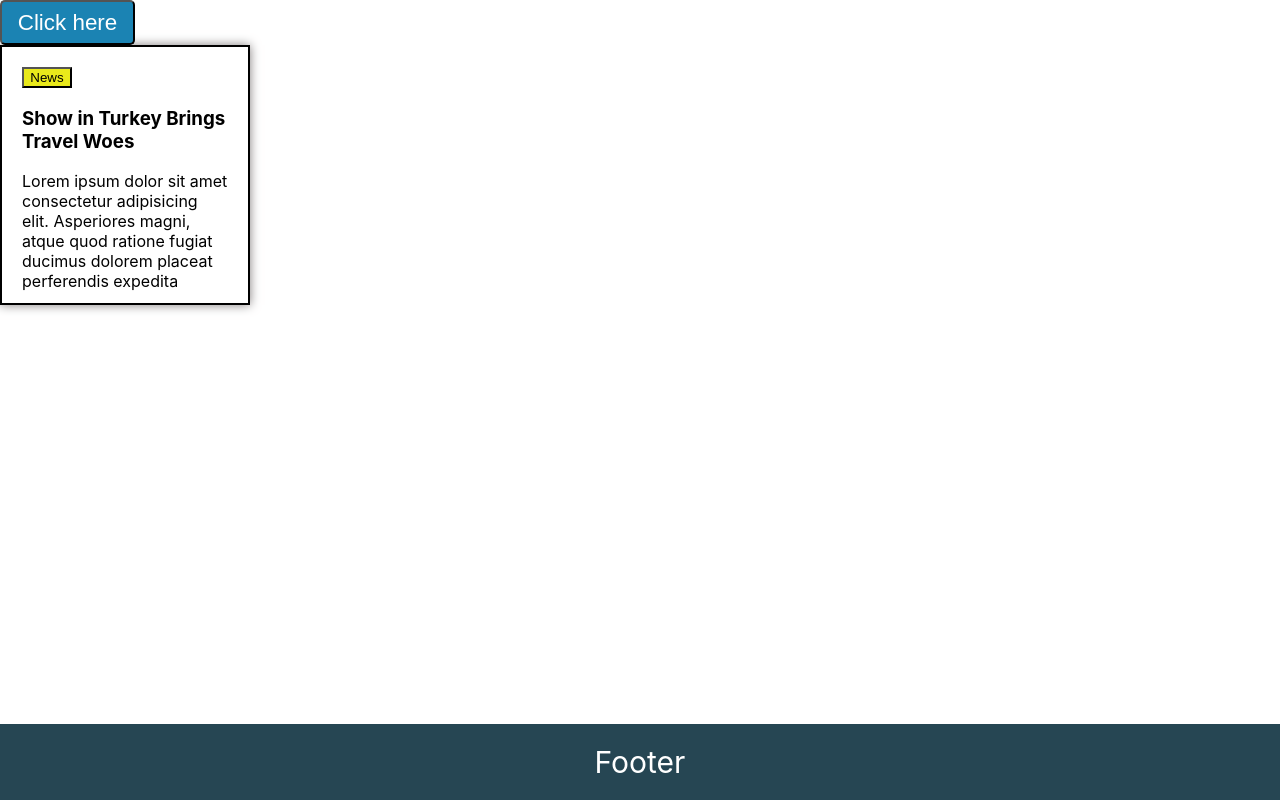
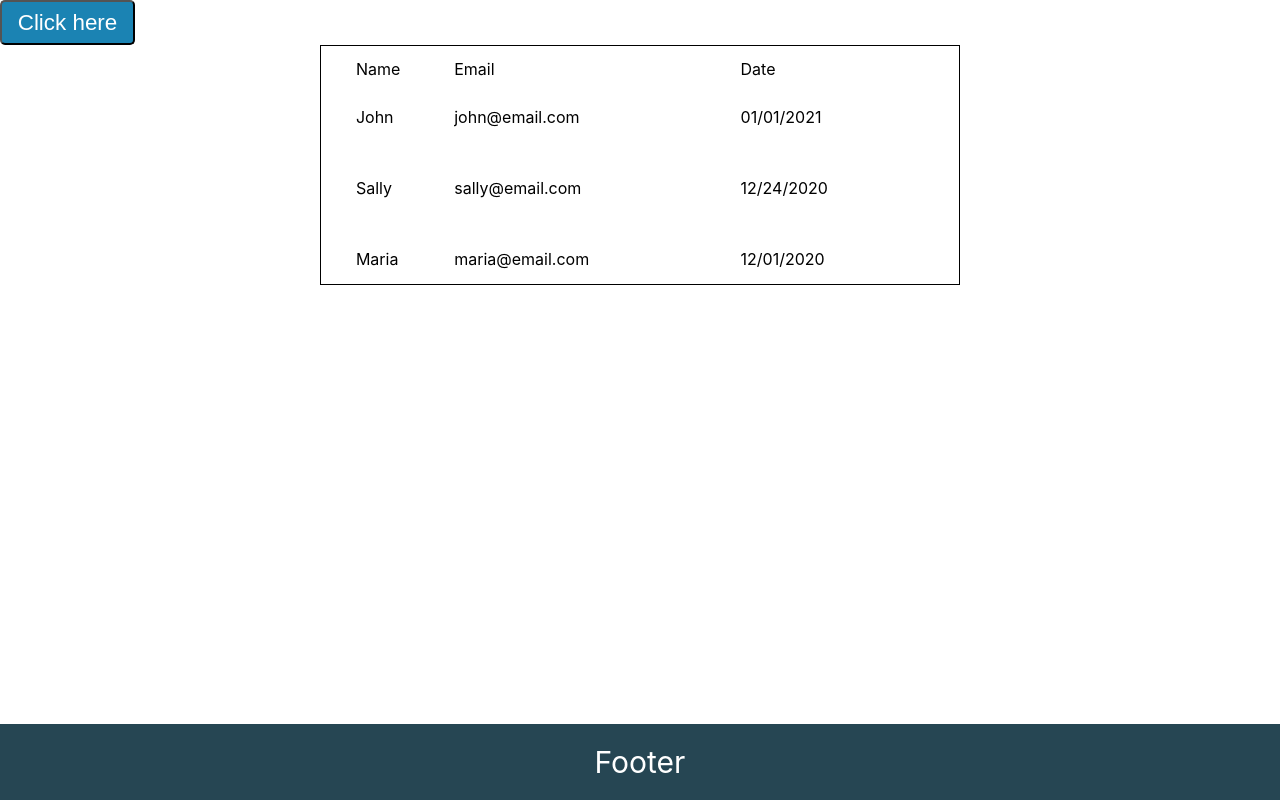
Before and after one commit to Adityagupta89/Dummy_Project, a Next.js app: page /home in a window 1280 px wide. Built offline with nearby package versions, Linux system fonts and the light colour scheme.

Commit message:
Add Dynamic table

```diff
--- /dev/null
+++ b/components/Table.tsx
@@ -0,0 +1,43 @@
+import React from "react";
+
+const Table: React.FC<Props> = ({ thead, tdata }) => {
+  return (
+    <div
+      style={{
+        height: "30vh",
+        width: "50vw",
+        border: "1px solid black",
+        margin: "auto",
+      }}
+    >
+      <table style={{ width: "90%", margin: "10px auto", height: "30vh" }}>
+        <thead>
+          <tr>
+            {thead.map((head) => (
+              <td>{head}</td>
+            ))}
+          </tr>
+        </thead>
+        <tbody>
+          {tdata.map((data) => (
+            <tr key={data.id}>
+              {data.items.map((item) => (
+                <td>{item}</td>
+              ))}
+            </tr>
+          ))}
+        </tbody>
+      </table>
+    </div>
+  );
+};
+export default Table;
+
+type bodyData = {
+  id: string;
+  items: string[];
+};
+interface Props {
+  thead: string[];
+  tdata: bodyData[];
+}
--- a/pages/home.tsx
+++ b/pages/home.tsx
@@ -1,10 +1,31 @@
 import Button from "../components/Button";
 import Card from "../components/Card";
 import Footer from "../components/Footer";
+import Table from "../components/Table";
 function Home() {
   const paragraph: string = `Lorem ipsum dolor sit amet consectetur adipisicing elit. Asperiores
     magni, atque quod ratione fugiat ducimus dolorem placeat perferendis
     expedita`;
+    const theadData:string[] = ["Name", "Email", "Date"];
+    type bodyData={
+        id:string,
+        items:string[],
+    }
+    const tbodyData:bodyData[] = [
+        {
+            id: "1",
+            items: ["John", "john@email.com", "01/01/2021"],
+        },
+        {
+            id: "2",
+            items: ["Sally", "sally@email.com", "12/24/2020"],
+        },
+        {
+            id: "3",
+            items: ["Maria", "maria@email.com", "12/01/2020"],
+        },
+    ];
+
   return (
     <>
       <div></div>
@@ -17,12 +38,13 @@ function Home() {
         bcolor="rgb(27, 131, 179)"
         color="white"
       />
-      <Card
+      {/* <Card
         btncolor="#e9e91b"
         heading="Show in Turkey Brings Travel Woes"
         onClick={() => console.log("you clicked the button")}
         paragraph={paragraph}
-      />
+      /> */}
+      <Table  thead={theadData} tdata={tbodyData}/>
       <Footer color='white' text='Footer' />
     </>
   );
```
